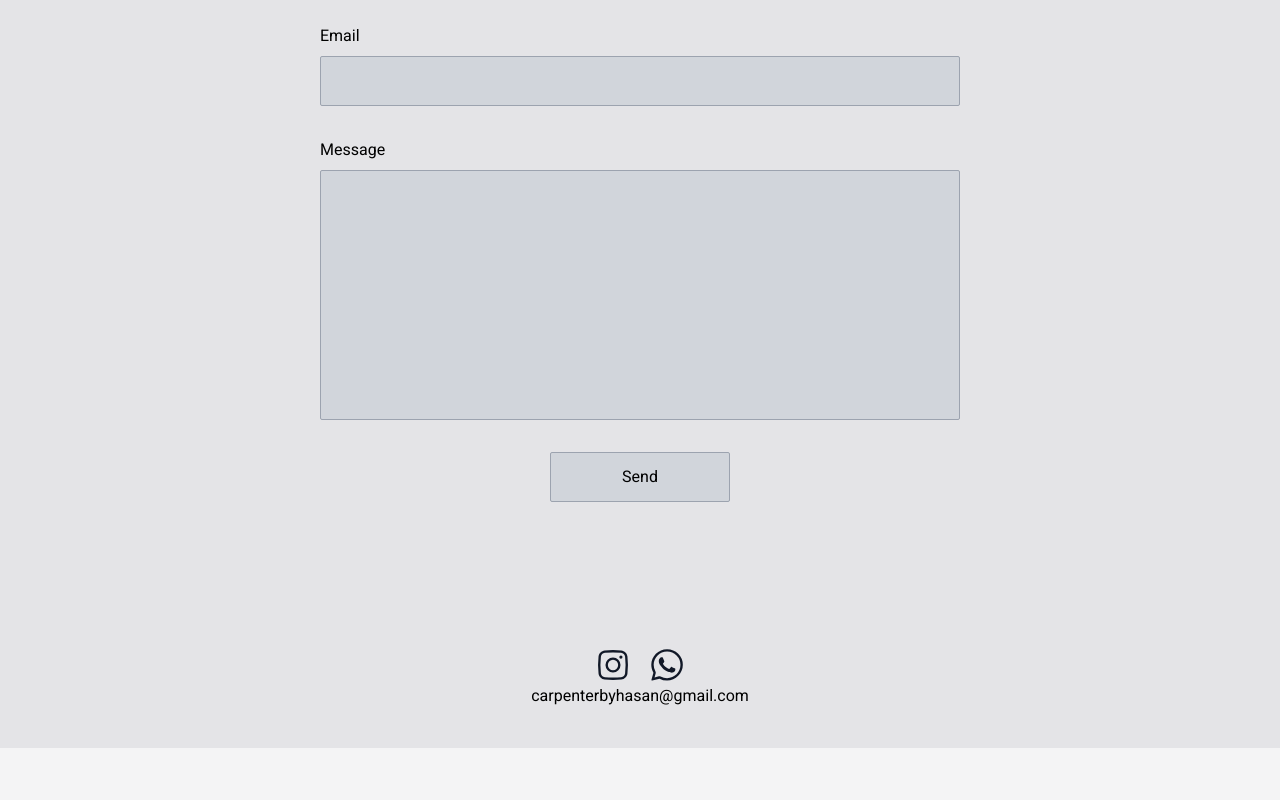
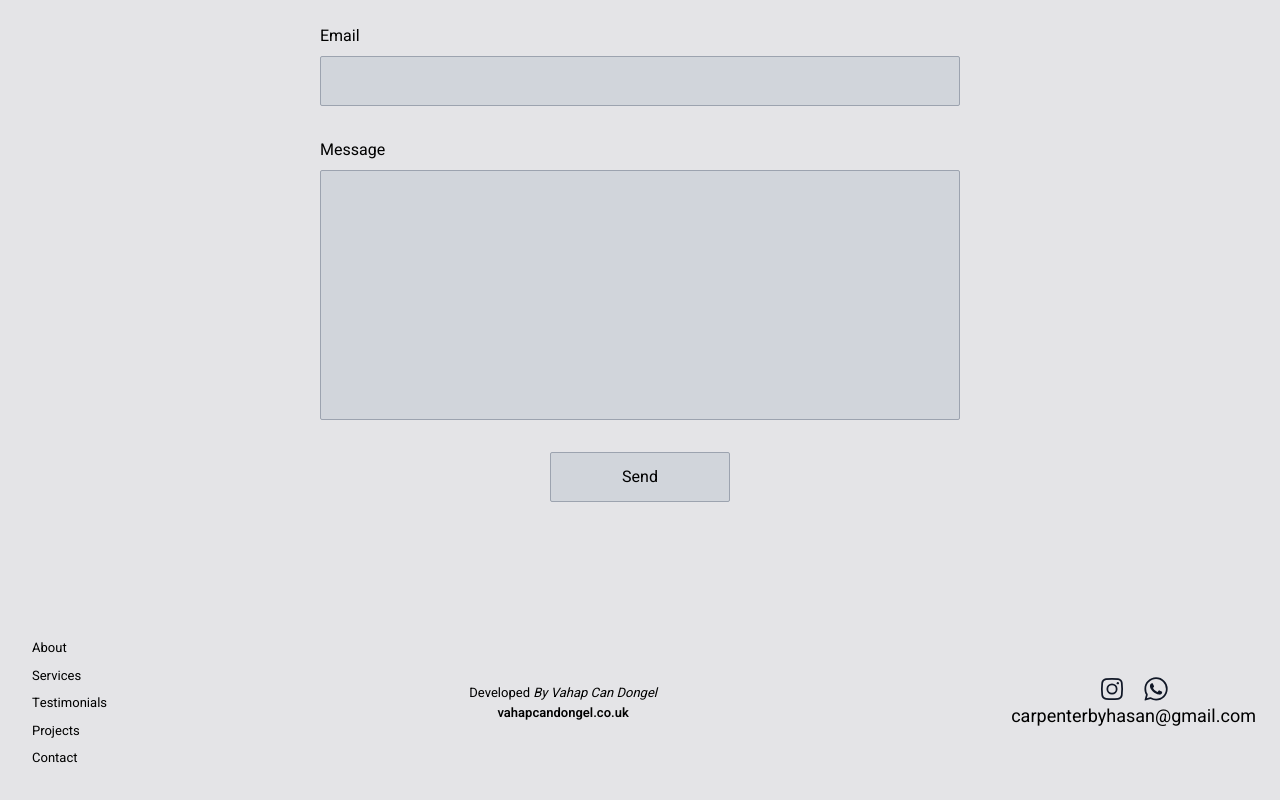
Before and after one commit to VahapCanDongel/carpentrybyhasan, a React (Vite) app: page / in a window 1280 px wide. Shown: the part 6349-7149 px from the top of the page. Before the commit the page ends 7097 px from the top, so only its background shows below. Built offline with nearby package versions, Linux system fonts and the light colour scheme.

Commit message:
changed footer

```diff
--- a/src/sections/Footer.jsx
+++ b/src/sections/Footer.jsx
@@ -1,20 +1,43 @@
 export default function Footer() {
     return (
-        <div className="flex flex-col justify-center items-center my-10">
+        <div className="flex justify-between items-center w-full p-6">
+
+            <div>
+                <ul className="text-[13px] flex flex-col justify-center gap-2 p-2">
+                    <li><a href="#about">About</a></li>
+                    <li><a href="#service">Services</a></li>
+                    <li><a href="#testimonials">Testimonials</a></li>
+                    <li><a href="#project">Projects</a></li>
+                    <li><a href="#contact">Contact</a></li>
+                </ul>
+            </div>
+
+            <div className="flex flex-col justify-center items-center text-[13px]">
+                <div>
+                    Developed <span className="italic">By Vahap Can Dongel</span>
+                </div>
+                <a href="https://www.vahapcandongel.co.uk/" target="_blank" className="font-semibold">vahapcandongel.co.uk</a>
+            </div>
+
+            <div className="flex flex-col justify-center items-center">
                 <div className="flex gap-4">
-                <svg width={38} height={38} className="fill-gray-900" viewBox="0 0 24 24">
+                    <svg width={28} height={28} className="fill-gray-900" viewBox="0 0 24 24">
                         <path d="M16 7a1 1 0 1 1 2 0 1 1 0 0 1-2 0Z" />
                         <path fillRule="evenodd" d="M12 7.25a4.75 4.75 0 1 0 0 9.5 4.75 4.75 0 0 0 0-9.5ZM8.75 12a3.25 3.25 0 1 1 6.5 0 3.25 3.25 0 0 1-6.5 0Z" clipRule="evenodd" />
                         <path fillRule="evenodd" d="M17.258 2.833a47.721 47.721 0 0 0-10.516 0c-2.012.225-3.637 1.81-3.873 3.832a45.922 45.922 0 0 0 0 10.67c.236 2.022 1.86 3.607 3.873 3.832a47.77 47.77 0 0 0 10.516 0c2.012-.225 3.637-1.81 3.873-3.832a45.914 45.914 0 0 0 0-10.67c-.236-2.022-1.86-3.607-3.873-3.832Zm-10.35 1.49a46.22 46.22 0 0 1 10.184 0c1.33.15 2.395 1.199 2.55 2.517a44.421 44.421 0 0 1 0 10.32 2.89 2.89 0 0 1-2.55 2.516 46.217 46.217 0 0 1-10.184 0 2.89 2.89 0 0 1-2.55-2.516 44.421 44.421 0 0 1 0-10.32 2.89 2.89 0 0 1 2.55-2.516Z" clipRule="evenodd" />
                     </svg>
 
-                <svg width={38} height={38} className="fill-gray-900" viewBox="0 0 24 24">
+                    <svg width={28} height={28} className="fill-gray-900" viewBox="0 0 24 24">
                         <path d="M8.886 7.17c.183.005.386.015.579.443.128.285.343.81.519 1.238.137.333.249.607.277.663.064.128.104.275.02.448l-.028.058a1.43 1.43 0 0 1-.23.37 9.386 9.386 0 0 0-.143.17c-.085.104-.17.206-.242.278-.129.128-.262.266-.114.522.149.256.668 1.098 1.435 1.777a6.634 6.634 0 0 0 1.903 1.2c.07.03.127.055.17.076.257.128.41.108.558-.064.149-.173.643-.749.817-1.005.168-.256.34-.216.578-.128.238.089 1.504.71 1.761.837l.143.07c.179.085.3.144.352.23.064.109.064.62-.148 1.222-.218.6-1.267 1.176-1.742 1.22l-.135.016c-.436.052-.988.12-2.956-.655-2.426-.954-4.027-3.32-4.35-3.799a2.768 2.768 0 0 0-.053-.076l-.006-.008c-.147-.197-1.048-1.402-1.048-2.646 0-1.19.587-1.81.854-2.092l.047-.05a.95.95 0 0 1 .687-.32c.173 0 .347 0 .495.005Z" />
                         <path fillRule="evenodd" d="M2.184 21.331a.4.4 0 0 0 .487.494l4.607-1.204a10 10 0 0 0 4.76 1.207h.004c5.486 0 9.958-4.447 9.958-9.912a9.828 9.828 0 0 0-2.914-7.011A9.917 9.917 0 0 0 12.042 2c-5.486 0-9.958 4.446-9.958 9.911 0 1.739.458 3.447 1.33 4.954l-1.23 4.466Zm2.677-4.068a1.5 1.5 0 0 0-.148-1.15 8.377 8.377 0 0 1-1.129-4.202c0-4.63 3.793-8.411 8.458-8.411 2.27 0 4.388.877 5.986 2.468a8.328 8.328 0 0 1 2.472 5.948c0 4.63-3.793 8.412-8.458 8.412h-.005a8.5 8.5 0 0 1-4.044-1.026 1.5 1.5 0 0 0-1.094-.132l-2.762.721.724-2.628Z" clipRule="evenodd" />
                     </svg>
                 </div>
 
-            <div>carpenterbyhasan@gmail.com</div>
+                <div className="text-[18px]">carpenterbyhasan@gmail.com</div>
+            </div>
+
+
+
         </div>
     )
 }
```
Lines whose indentation alone changed are shown as unchanged.
